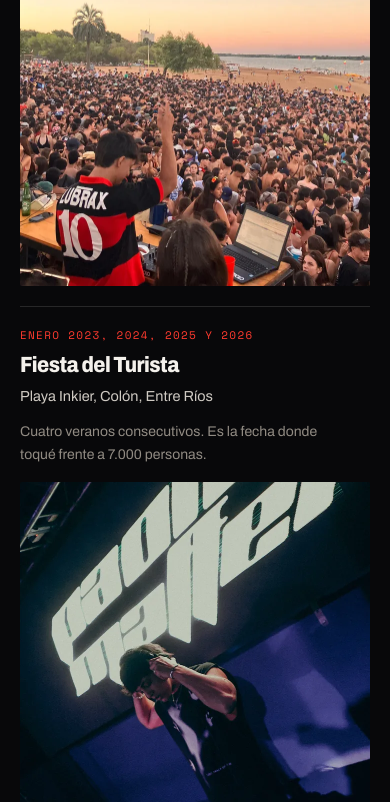
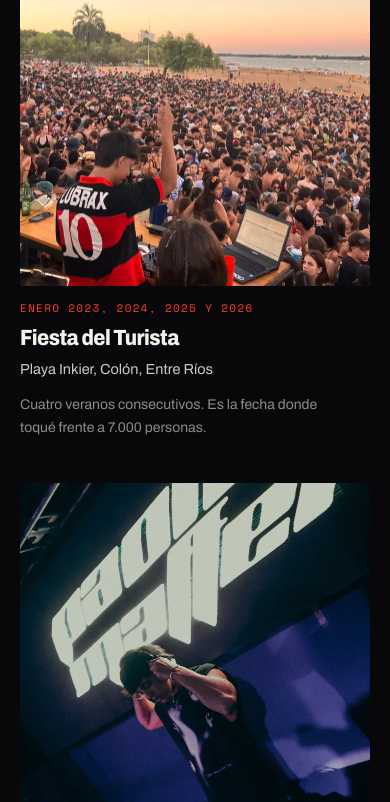
Before and after one commit to paoloMaffei-arg/paolo-maffei-site, a plain HTML site: page index.html in a window 390 px wide. Shown: the part 3523-4325 px from the top of the page. Drawn offline with Linux system fonts and the light colour scheme.

Commit message:
Fechas mobile: ficha pegada a su foto y separacion entre tarjetas (misma logica que En vivo)

```diff
--- a/assets/css/style.css
+++ b/assets/css/style.css
@@ -376,8 +376,11 @@ html.intro-on .nav__mark img{ animation:navReveal .5s var(--ease) 1.9s both; }
   .fecha--lead .fecha__img img{ aspect-ratio:16/10; }
 }
 @media (max-width: 560px){
-  .fgrid{ grid-template-columns:1fr; }
+  .fgrid{ grid-template-columns:1fr; gap:44px; }
   .fecha--lead .fecha__img img{ aspect-ratio:3/4; }
+  /* apiladas: la ficha va pegada a SU foto (sin la linea que la despegaba); la
+     separacion queda ENTRE tarjetas, para que cada foto se lea con su titulo */
+  .fecha__body{ border-top:0; padding-top:0; margin-top:14px; }
 }
 
 /* =========================================================
```
